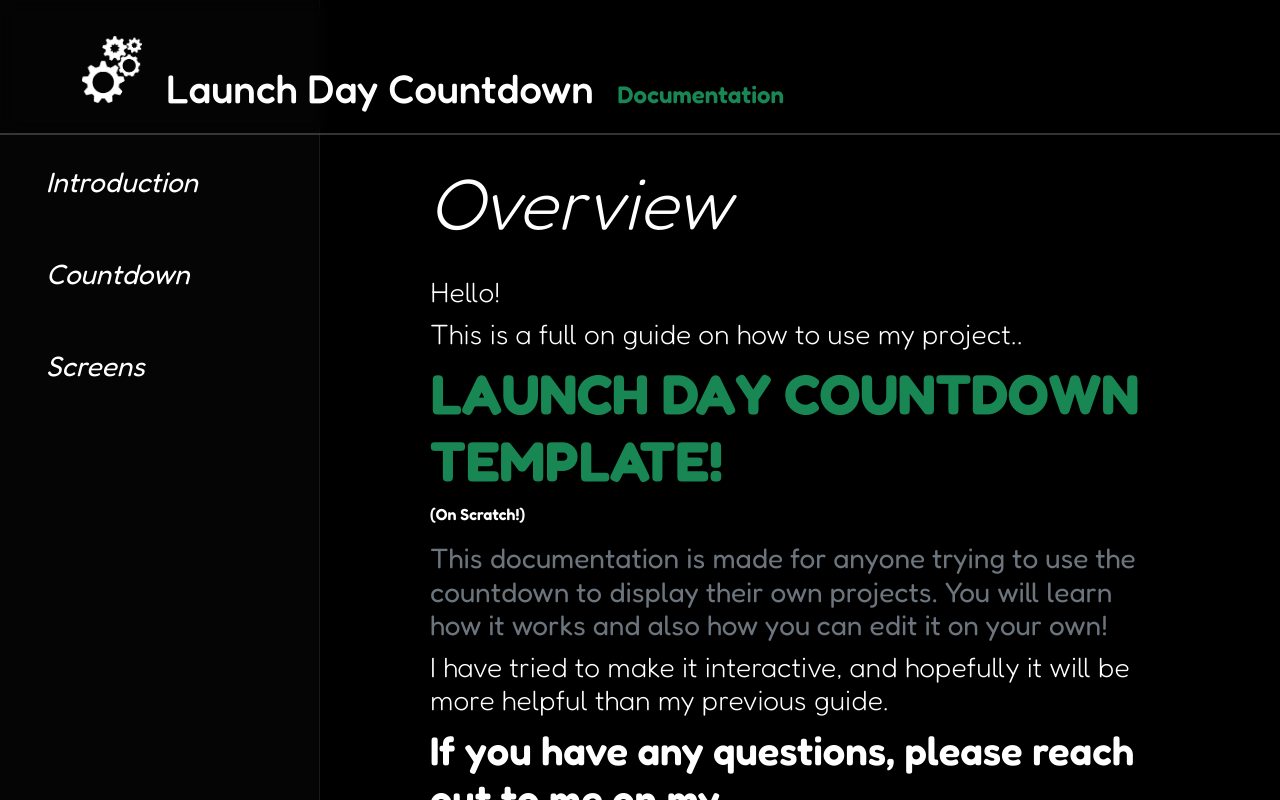
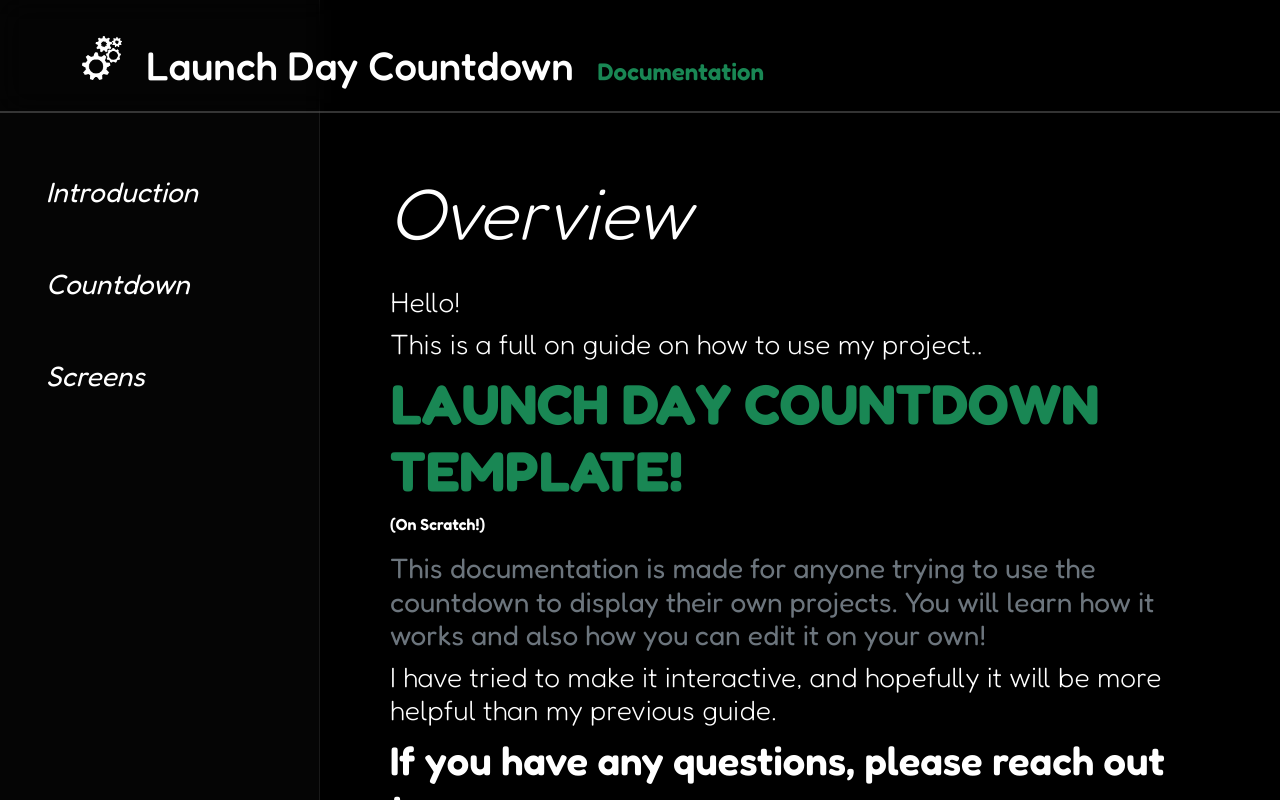
Before and after one commit to gurvir0528-collab/Launch-Day-Countdown-Template-Documentation, a plain HTML site: page index.html in a window 1280 px wide. Drawn offline with nearby package versions, Linux system fonts and the light colour scheme.

Commit message:
New Version

```diff
--- a/index.html
+++ b/index.html
@@ -6,11 +6,11 @@
     <title>Launch Day Countdown Documentation</title>
      <link href="https://cdn.jsdelivr.net/npm/bootstrap@5.3.8/dist/css/bootstrap.min.css" rel="stylesheet" integrity="sha384-sRIl4kxILFvY47J16cr9ZwB07vP4J8+LH7qKQnuqkuIAvNWLzeN8tE5YBujZqJLB" crossorigin="anonymous">
     <script defer src="https://cdn.jsdelivr.net/npm/bootstrap@5.3.8/dist/js/bootstrap.bundle.min.js" integrity="sha384-FKyoEForCGlyvwx9Hj09JcYn3nv7wiPVlz7YYwJrWVcXK/BmnVDxM+D2scQbITxI" crossorigin="anonymous"></script>
-    <link rel="stylesheet" href="/styles.css">
+    <link rel="stylesheet" href="./styles.css">
     <link rel="preconnect" href="https://fonts.googleapis.com">
     <link rel="preconnect" href="https://fonts.gstatic.com" crossorigin>
     <link href="https://fonts.googleapis.com/css2?family=Fredoka:wght@300..700&display=swap" rel="stylesheet">
-    <script src="script.js" defer></script>
+    <script src="./script.js" defer></script>
 </head>
     <body>
         <header class = "title">
--- a/styles.css
+++ b/styles.css
@@ -8,7 +8,7 @@
 }
 #content {
     flex: 1;
-    padding: 160px 80px 60px;
+    padding: 170px 80px 60px 40px;
     width:100%;
     max-width: 900px;
     margin: 0 auto;
@@ -31,7 +31,7 @@ body {
     padding-left: 12px;
 }
 .logo{
-    width: 60px;
+    width: 40px;
     height: auto;
 }
 .title{
@@ -43,15 +43,15 @@ body {
     font-family: "Fredoka", sans-serif;
     color : rgb(255, 255, 255);
     background: rgba(0, 0, 0, 0.2);
-    backdrop-filter: blur(10px);
-    -webkit-backdrop-filter: blur(10px); /* Safari */
+    backdrop-filter: blur(15px);
+    -webkit-backdrop-filter: blur(15px); /* Safari */
     border-bottom: 2px solid rgba(255, 255, 255, 0.2);
     isolation: isolate;
 
 }
 .sidebar{
     color:white;
-    padding: 160px 40px 40px 40px;
+    padding: 170px 40px 40px 40px;
     width:320px;
     flex-shrink:0;
     font-family: "Fredoka", sans-serif;
```
